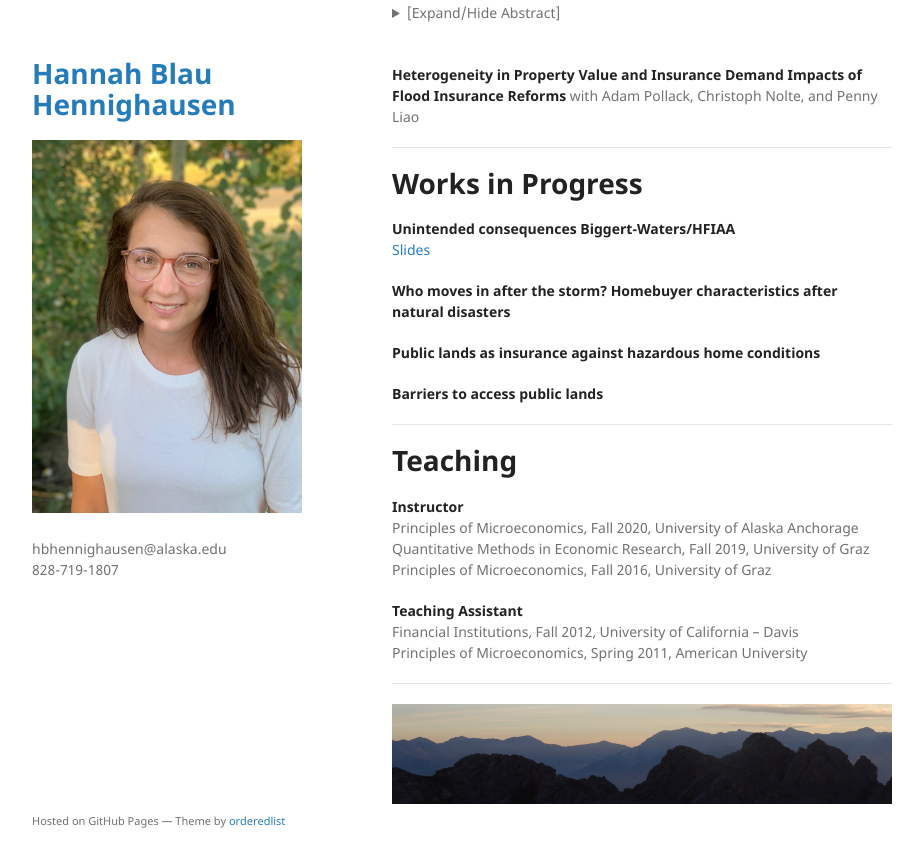
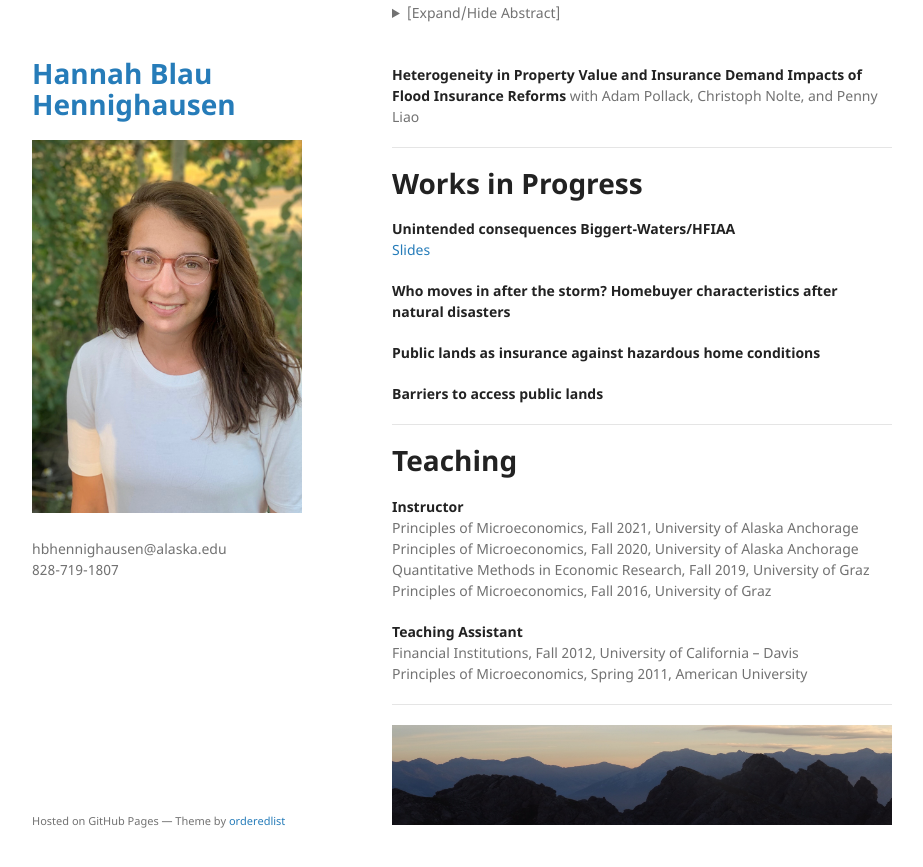
Before and after one commit to hannahhennighausen/hannahhennighausen.github.io, a Jekyll site: the page built from index.md, in a window 1280 px wide and 900 px high, scrolled down 1831 px. Shown: the top 867 px of the window, without its empty margins (178-1101 px from the left). Built offline with Jekyll 4.4.1, drawn with Linux system fonts in a browser that asks for light colours; the repository's description, which GitHub fills in, is left out.

Commit message:
Update index.md

```diff
--- a/index.md
+++ b/index.md
@@ -105,6 +105,7 @@ This study documents the impact of the 2018 Camp Fire on property prices across
 # Teaching
 
 **Instructor** <br />
+Principles of Microeconomics, Fall 2021, University of Alaska Anchorage <br />
 Principles of Microeconomics, Fall 2020, University of Alaska Anchorage <br />
 Quantitative Methods in Economic Research, Fall 2019, University of Graz <br />
 Principles of Microeconomics, Fall 2016, University of Graz
```
